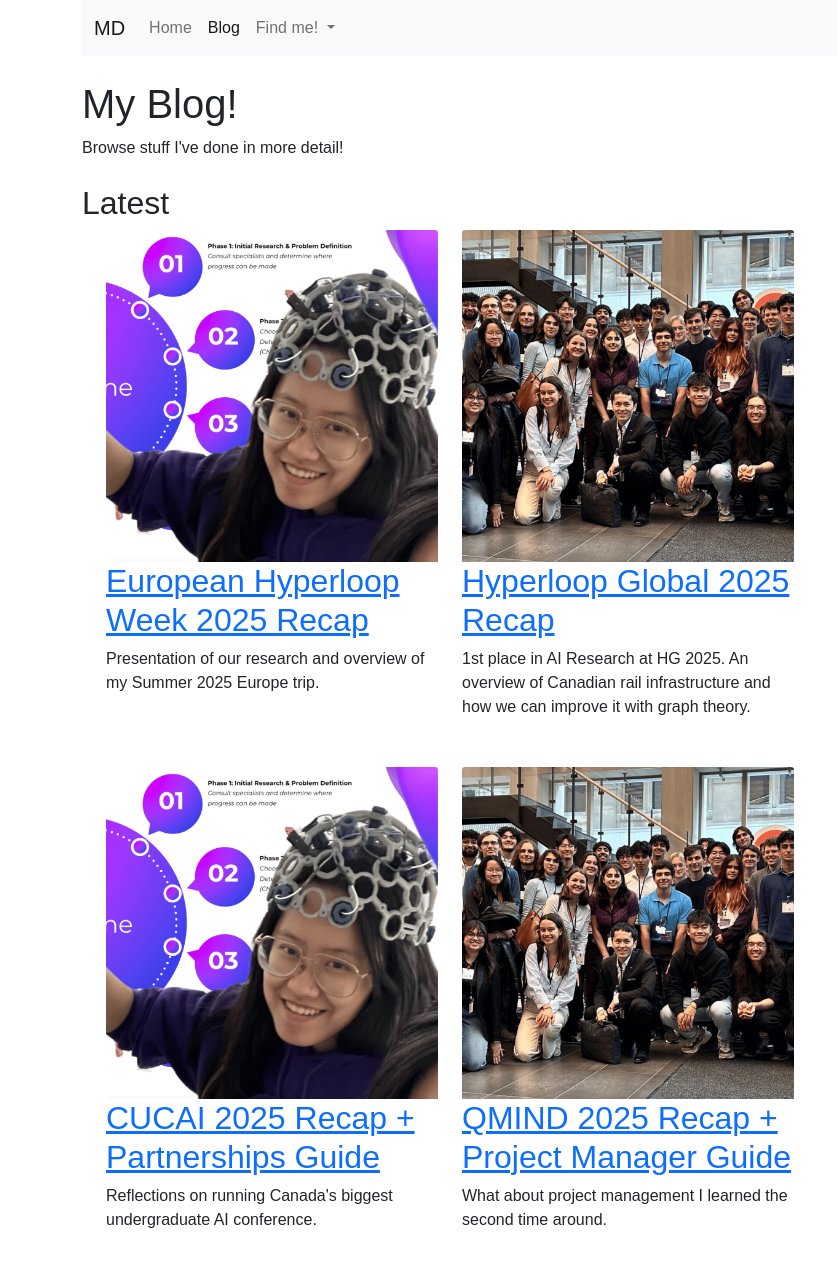
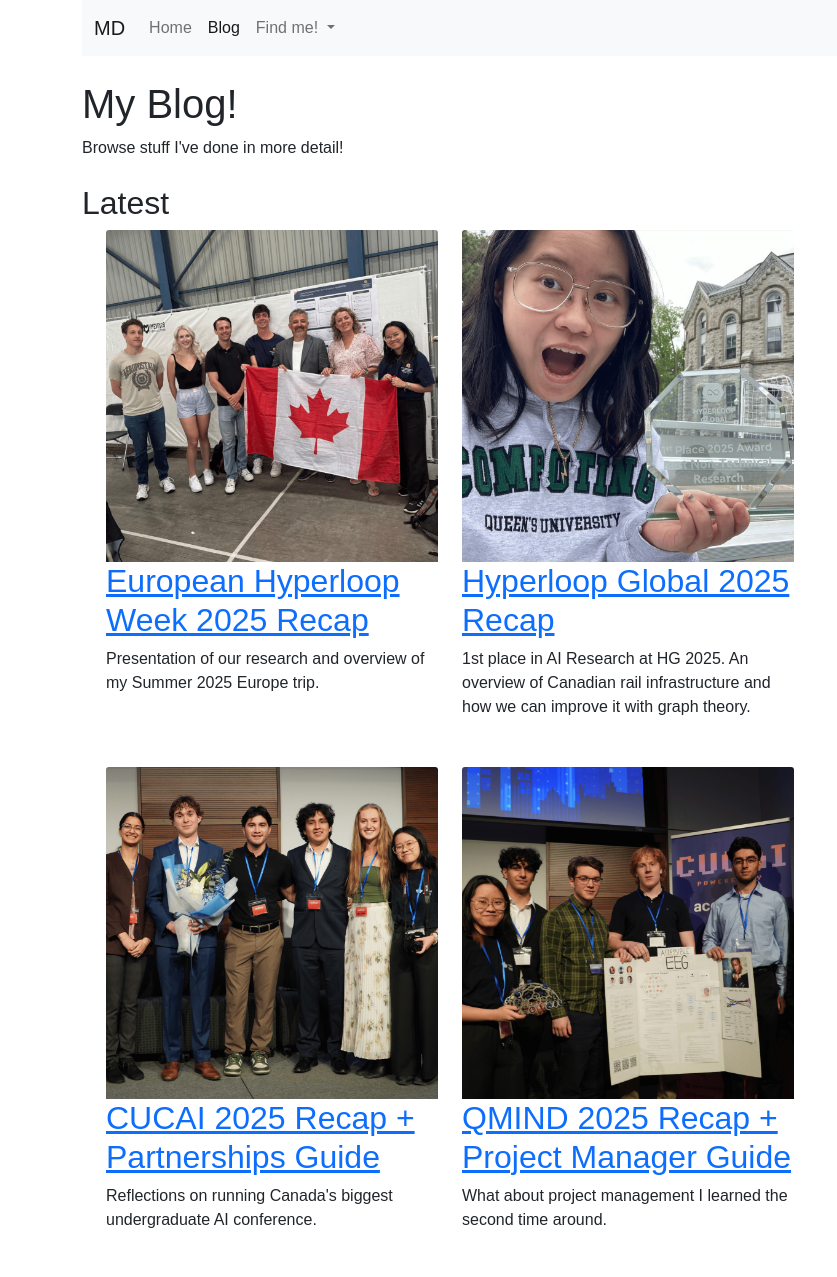
Before and after one commit to sunyshore/md-site, a website: page blog.html in a window 1280 px wide. Shown: the top 1277 px of the page, 0-837 px from the left. Drawn offline with nearby package versions, Linux system fonts and the light colour scheme.

Commit message:
add summer25 update images

```diff
--- a/assets/css/styles.css
+++ b/assets/css/styles.css
@@ -6,3 +6,7 @@
     padding-left: 20px;
     display:block;
 }
+
+a:visited {
+  color: #fc7c39;
+}
--- a/blog.html
+++ b/blog.html
@@ -75,14 +75,14 @@
                         <div class="row">
                             <div class="col-lg-6">
                                 <a href="./articles/blog/2025_07_19_ehw25.html">
-                                <img src="./assets/images/2024_10_04_campqmind.png" class="card-img-top" alt="eeg">
+                                <img src="./assets/images/2025_07_19_ehw25.png" class="card-img-top" alt="eeg">
                                 <h2>European Hyperloop Week 2025 Recap</h2>
                                 </a>
                                 Presentation of our research and overview of my Summer 2025 Europe trip.
                             </div>
                             <div class="col-lg-6">
                                 <a href="./articles/blog/2025_06_03_hg25.html">
-                                <img src="./assets/images/2024_09_25_compsacc.png" class="card-img-top" alt="nnmf">
+                                <img src="./assets/images/2025_06_03_hg25.png" class="card-img-top" alt="nnmf">
                                 <h2>Hyperloop Global 2025 Recap</h2>
                                 </a>
                                 1st place in AI Research at HG 2025. An overview of Canadian rail infrastructure and how we can improve it with graph theory.
@@ -91,15 +91,15 @@
                         <br><br>
                         <div class="row">
                             <div class="col-lg-6">
-                                <a href="./articles/blog/2024_03_05_qmind2223.html">
-                                <img src="./assets/images/2024_10_04_campqmind.png" class="card-img-top" alt="eeg">
+                                <a href="./articles/blog/2025_03_09_cucai25.html">
+                                <img src="./assets/images/2025_03_09_cucai25.png" class="card-img-top" alt="eeg">
                                 <h2>CUCAI 2025 Recap + Partnerships Guide</h2>
                                 </a>
                                 Reflections on running Canada's biggest undergraduate AI conference.
                             </div>
                             <div class="col-lg-6">
-                                <a href="./articles/blog/2025_03_09_cucai25.html">
-                                <img src="./assets/images/2024_09_25_compsacc.png" class="card-img-top" alt="nnmf">
+                                <a href="./articles/blog/2025_04_30_qmind25.html">
+                                <img src="./assets/images/2025_04_30_qmind25.png" class="card-img-top" alt="nnmf">
                                 <h2>QMIND 2025 Recap + Project Manager Guide</h2>
                                 </a>
                                 What about project management I learned the second time around.
```
Also changed, not shown: articles/blog/2025_07_19_ehw25.html (+1 -1 lines), assets/images/2025_03_09_cucai25.png (added), assets/images/2025_04_30_qmind25.png (added), assets/images/2025_06_03_hg25.png (added), assets/images/2025_07_19_ehw25.png (added).
